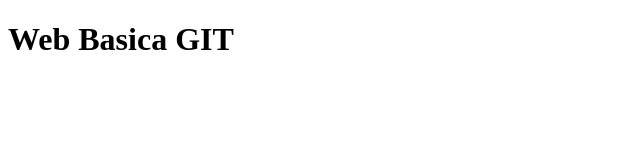
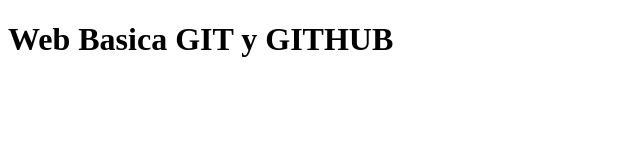
Before and after one commit to vlozano-docencia-2021/aprendiendo-git, a plain HTML site: page index.html in a window 1280 px wide. Shown: the whole page, without its empty margins (0-640 px from the left). Drawn offline with Linux system fonts and the light colour scheme.

Commit message:
Cambiado el titulo de la pagina

```diff
--- a/index.html
+++ b/index.html
@@ -4,11 +4,11 @@
 		<meta charset="utf-8" />
 		<meta name="viewport" content="width=device-width, initial-scale=1" />
 
-		<title>Web Basica GIT</title>
+		<title>Web Basica GIT y GITHUB</title>
 		<link rel="stylesheet" href="style.css" />
 	</head>
 
 	<body>
-		<h1>Web Basica GIT</h1>
+		<h1>Web Basica GIT y GITHUB</h1>
 	</body>
 </html>
```
